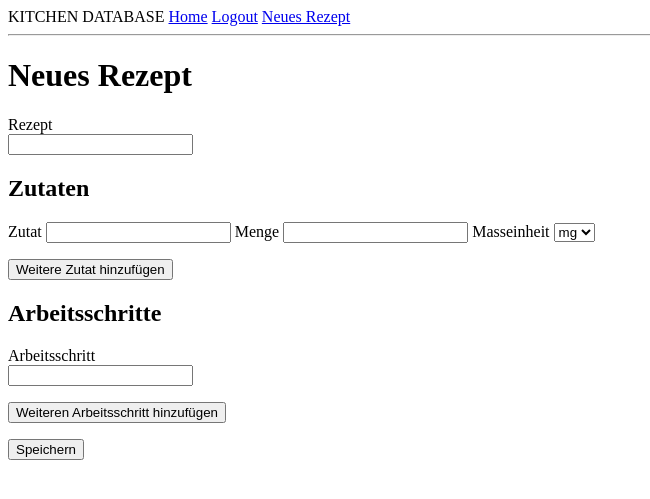
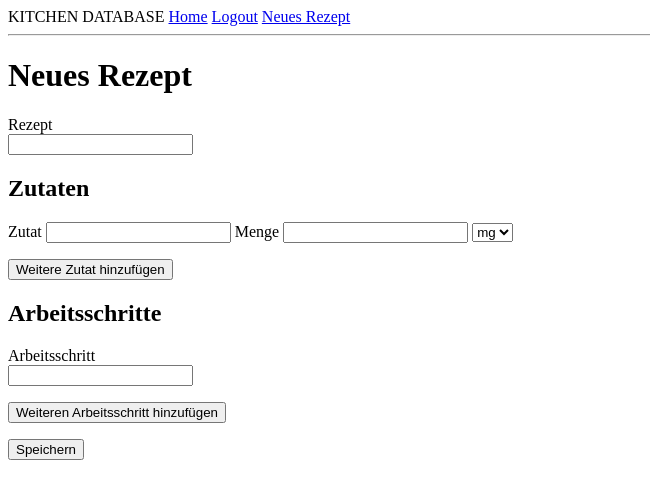
Before and after one commit to pascalrempfleripso/KITCHENDB, a Flask app: page /add_recipe in a window 1280 px wide. Shown: the top 499 px of the page, without its empty margins (0-650 px from the left). Run offline with Flask 3, Linux system fonts and the light colour scheme; the visitor is signed in with stand-in values (Sample User, id 1); parts of the project's set-up code (start-up, migrations or seed data) failed here and were passed over.

Commit message:
formatting add recipe 5

```diff
--- a/app/templates/add_recipe.html
+++ b/app/templates/add_recipe.html
@@ -24,15 +24,12 @@
                 <span style="color: red;">[{{ error }}]</span>
                 {% endfor %}
 
-
                 {{ ingredient_form.amount.label }}
                 {{ ingredient_form.amount }}
                 {% for error in ingredient_form.amount.errors %}
                 <span style="color: red;">[{{ error }}]</span>
                 {% endfor %}
 
-
-                {{ ingredient_form.unit.label }}
                 {{ ingredient_form.unit }}
                 {% for error in ingredient_form.unit.errors %}
                 <span style="color: red;">[{{ error }}]</span>
@@ -70,7 +67,6 @@
                     <input type="text" name="ingredients-${index}-ingredient" id="ingredients-${index}-ingredient" required>
                     <label for="ingredients-${index}-amount">Menge</label>
                     <input type="number" name="ingredients-${index}-amount" id="ingredients-${index}-amount" required>
-                    <label for="ingredients-${index}-unit">Masseinheit</label>
                     <select name="ingredients-${index}-unit" id="ingredients-${index}-unit" required>
                         <option value="mg">mg</option>
                         <option value="g">g</option>
```
